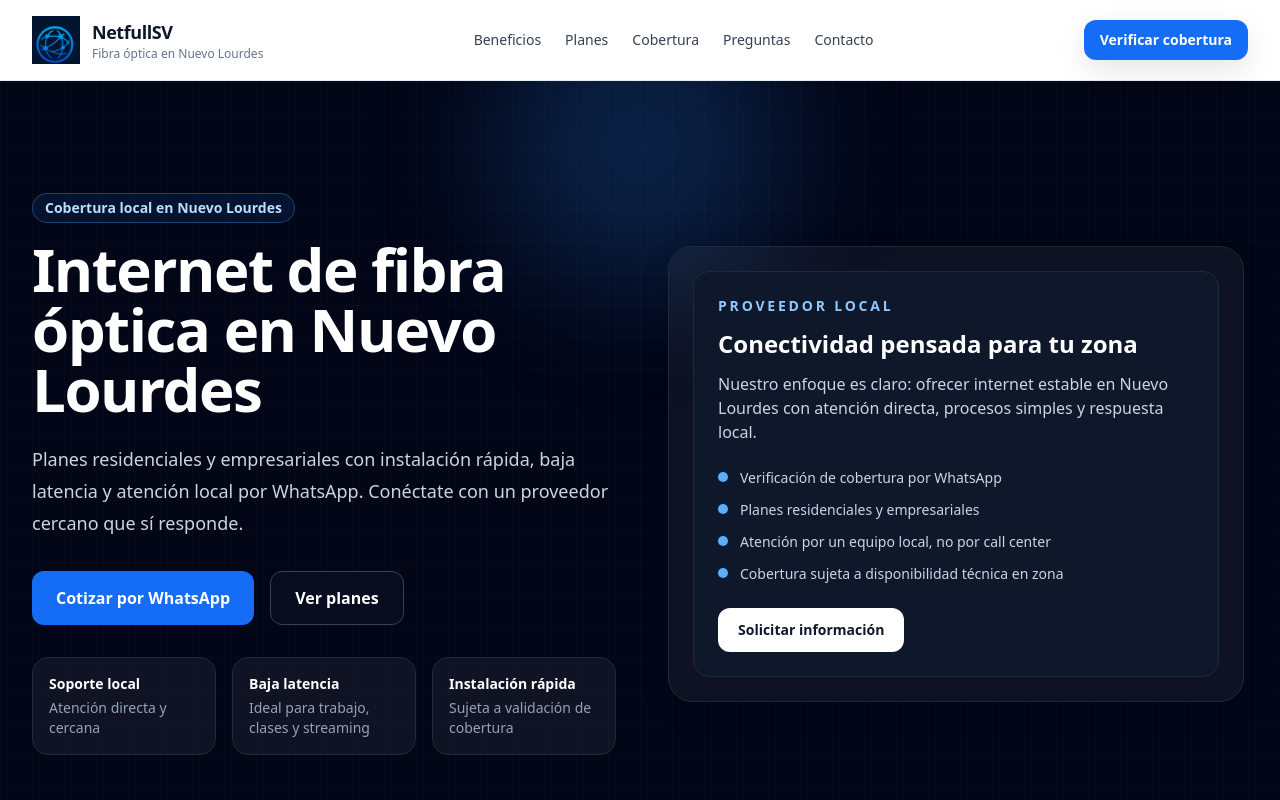
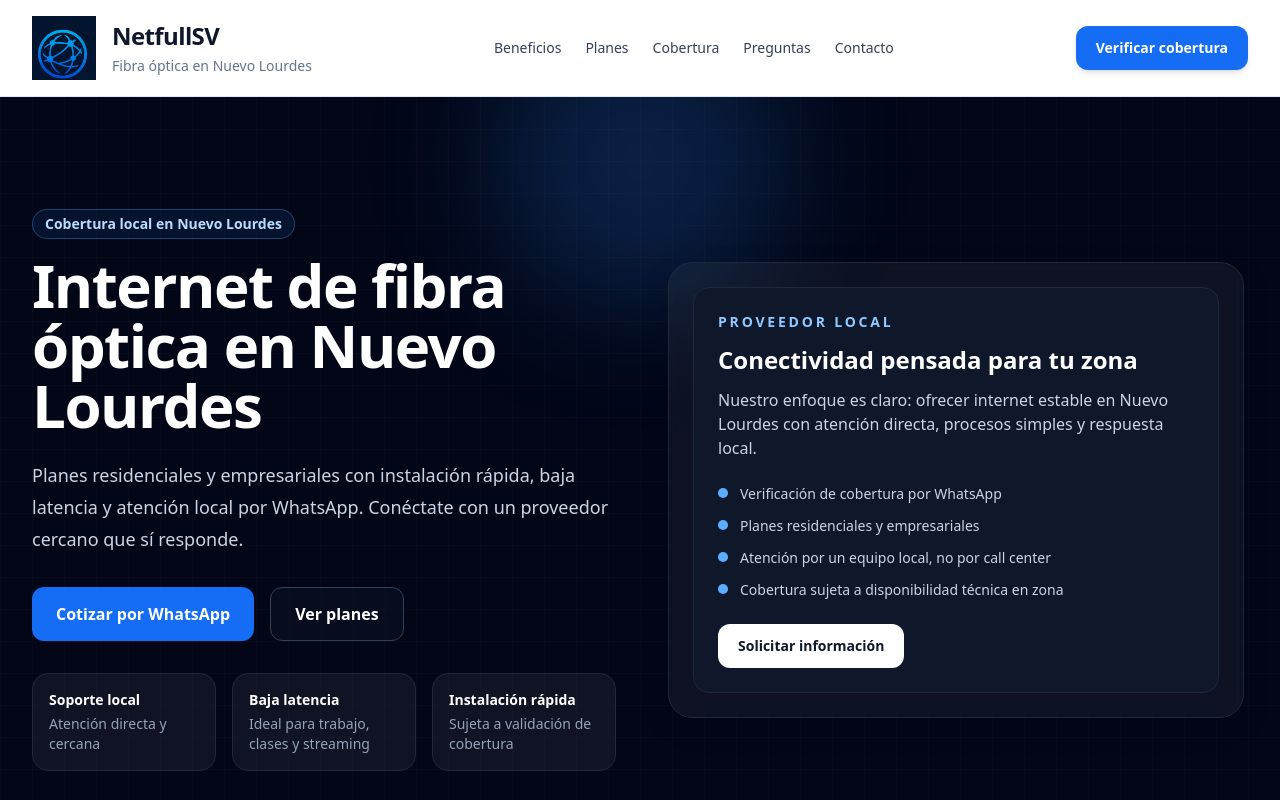
Before and after one commit to MinnerGarcia/netfullsv-website, a plain HTML site: page index.html in a window 1280 px wide. Shown: the top 800 px of the page. Drawn offline with nearby package versions, Linux system fonts and the light colour scheme.

Commit message:
Update index.html

```diff
--- a/index.html
+++ b/index.html
@@ -111,13 +111,14 @@
 
 <body class="bg-slate-50 text-slate-900">
   <!-- Header -->
-  <header class="sticky top-0 z-50 border-b border-slate-200/80 bg-white/90 backdrop-blur">
-    <div class="mx-auto flex max-w-7xl items-center justify-between px-4 py-4 sm:px-6 lg:px-8">
-      <a href="#inicio" class="flex items-center gap-3">
-        <img src="assets/logo-netfull.png" alt="Logo de NetfullSV" class="h-12 w-12 object-contain" />
-        <div>
-          <p class="text-lg font-extrabold tracking-tight text-slate-900">NetfullSV</p>
-          <p class="text-xs font-medium text-slate-500">Fibra óptica en Nuevo Lourdes</p>
+  <header class="sticky top-0 z-50 border-b border-slate-200 bg-white/95 backdrop-blur shadow-sm">
+  <div class="mx-auto flex max-w-7xl items-center justify-between px-6 py-4 lg:px-8">
+
+    <a href="#inicio" class="flex items-center gap-4">
+      <img src="assets/logo-netfull.png" alt="Logo de NetfullSV" class="h-16 w-auto object-contain" />
+      <div class="leading-tight">
+        <p class="text-2xl font-extrabold tracking-tight text-slate-900">NetfullSV</p>
+        <p class="mt-1 text-sm font-medium text-slate-500">Fibra óptica en Nuevo Lourdes</p>
       </div>
     </a>
 
@@ -133,10 +134,11 @@
       href="https://wa.me/50370613307?text=Hola,%20quiero%20verificar%20cobertura%20en%20Nuevo%20Lourdes."
       target="_blank"
       rel="noopener noreferrer"
-        class="inline-flex items-center rounded-xl bg-brand-600 px-4 py-2.5 text-sm font-semibold text-white shadow-soft transition hover:bg-brand-700"
+      class="inline-flex items-center rounded-xl bg-brand-600 px-5 py-3 text-sm font-semibold text-white shadow-md transition hover:bg-brand-700"
     >
       Verificar cobertura
     </a>
+
   </div>
 </header>
 
```
Lines whose indentation alone changed are shown as unchanged.
